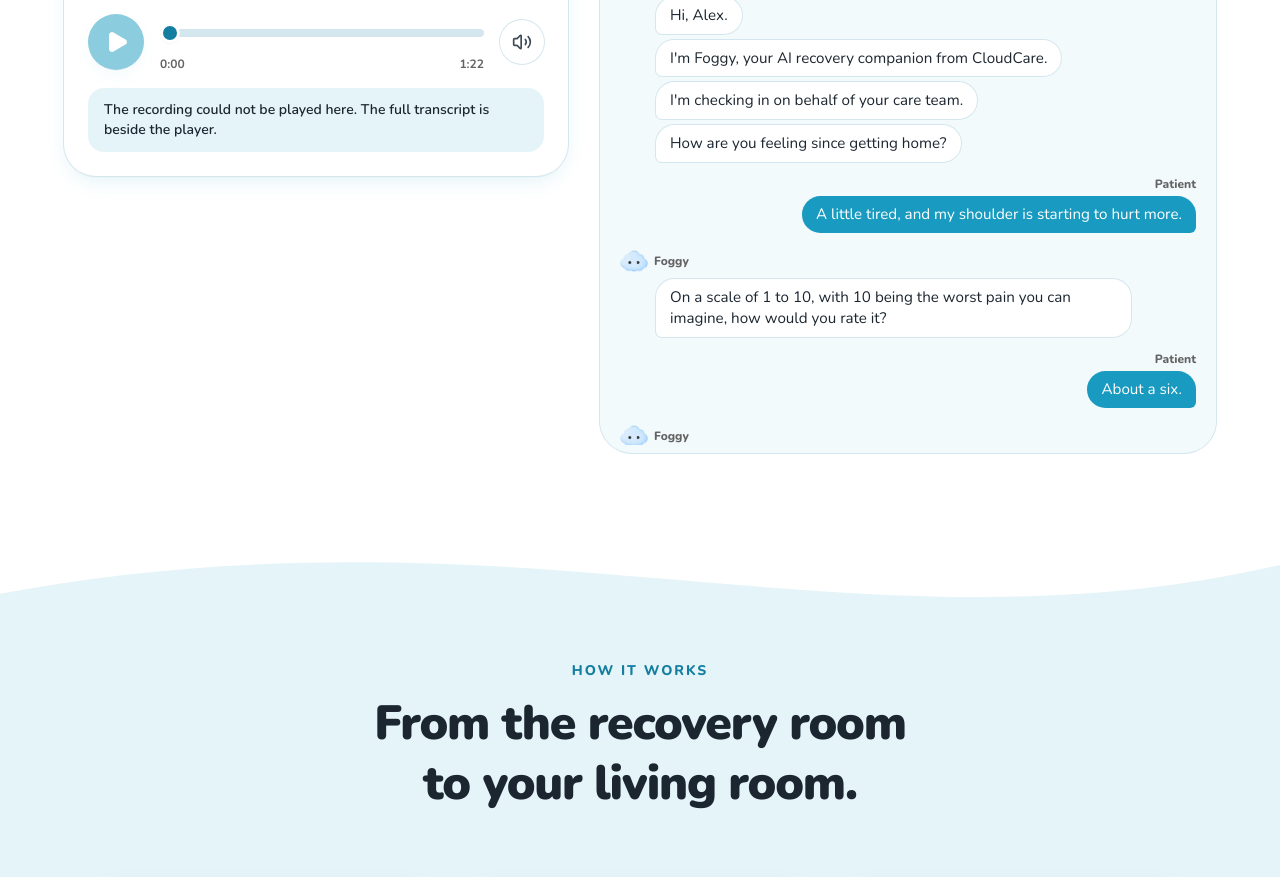
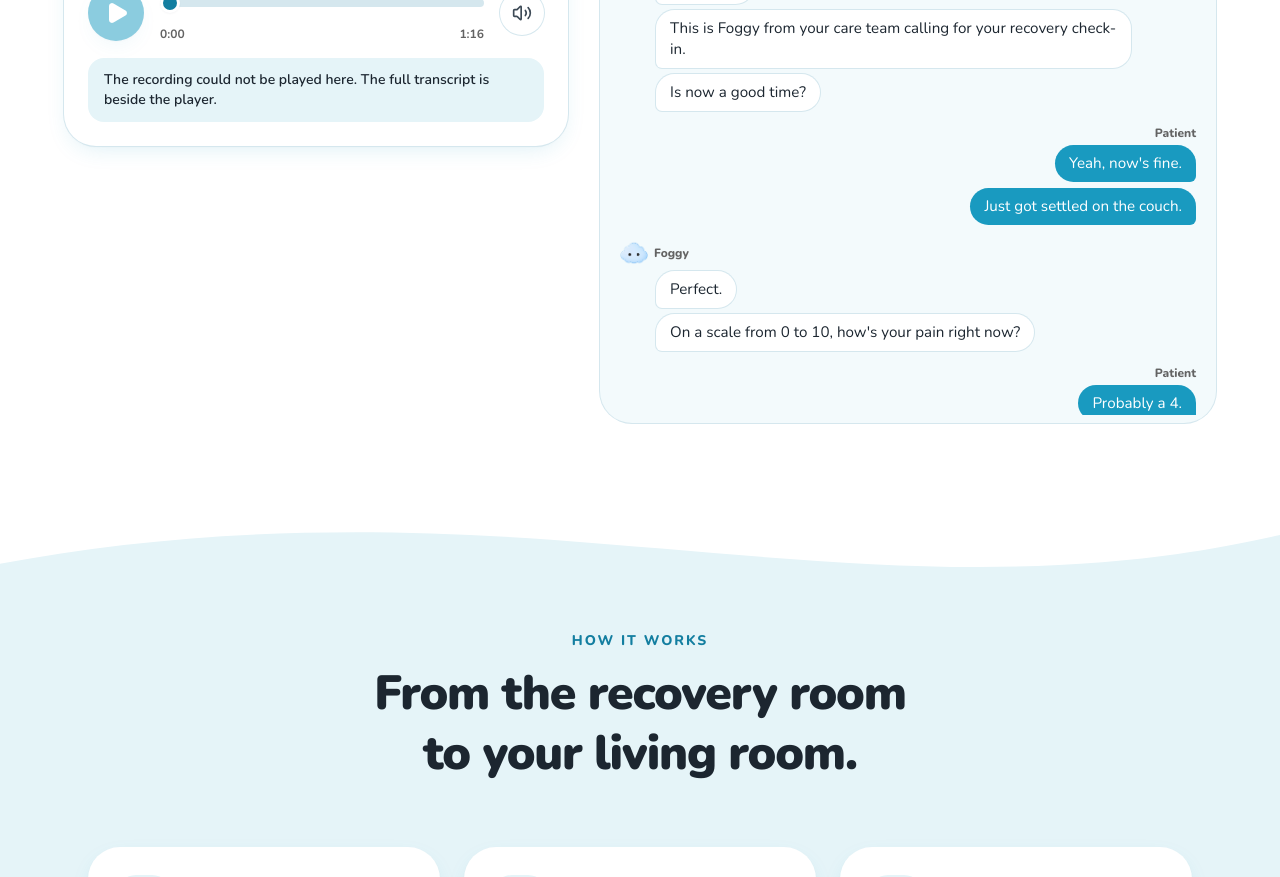
Before and after one commit to barbarakotlan/CloudCare, a Next.js app in the folder frontend/: page / in a window 1280 px wide. Shown: the part 1860-2737 px from the top of the page. Built offline with nearby package versions, Linux system fonts and the light colour scheme; no server answers.

Commit message:
frontend: new demo call recording and transcript

```diff
--- a/frontend/public/audio/foggy-demo-call.transcript.json
+++ b/frontend/public/audio/foggy-demo-call.transcript.json
@@ -1,194 +1,248 @@
 [
   {
-    "start": 0.12,
-    "end": 0.78,
+    "start": 0.14,
+    "end": 0.68,
     "speaker": "Foggy",
-    "text": "Hi, Alex."
+    "text": "Hi, Jordan."
   },
   {
-    "start": 1.06,
-    "end": 4.04,
+    "start": 0.98,
+    "end": 4.1,
     "speaker": "Foggy",
-    "text": "I'm Foggy, your AI recovery companion from CloudCare."
+    "text": "This is Foggy from your care team calling for your recovery check-in."
   },
   {
-    "start": 4.52,
-    "end": 6.36,
+    "start": 4.66,
+    "end": 5.62,
     "speaker": "Foggy",
-    "text": "I'm checking in on behalf of your care team."
+    "text": "Is now a good time?"
   },
   {
-    "start": 6.82,
-    "end": 8.26,
-    "speaker": "Foggy",
-    "text": "How are you feeling since getting home?"
+    "start": 6.08,
+    "end": 7.14,
+    "speaker": "Patient",
+    "text": "Yeah, now's fine."
   },
   {
-    "start": 9.5,
-    "end": 12.72,
+    "start": 7.7,
+    "end": 8.9,
     "speaker": "Patient",
-    "text": "A little tired, and my shoulder is starting to hurt more."
+    "text": "Just got settled on the couch."
   },
   {
-    "start": 13.16,
-    "end": 18.48,
+    "start": 9.34,
+    "end": 9.84,
     "speaker": "Foggy",
-    "text": "On a scale of 1 to 10, with 10 being the worst pain you can imagine, how would you rate it?"
+    "text": "Perfect."
   },
   {
-    "start": 18.92,
-    "end": 19.78,
-    "speaker": "Patient",
-    "text": "About a six."
+    "start": 10.44,
+    "end": 13.08,
+    "speaker": "Foggy",
+    "text": "On a scale from 0 to 10, how's your pain right now?"
   },
   {
-    "start": 20.22,
-    "end": 23.44,
-    "speaker": "Foggy",
-    "text": "Has that improved, stayed the same, or gotten worse?"
+    "start": 13.5,
+    "end": 14.66,
+    "speaker": "Patient",
+    "text": "Probably a 4."
   },
   {
-    "start": 23.9,
-    "end": 24.32,
+    "start": 15.12,
+    "end": 16.94,
     "speaker": "Patient",
-    "text": "Worse."
+    "text": "It was worse this morning before I iced it."
+  },
+  {
+    "start": 17.3,
+    "end": 18.54,
+    "speaker": "Foggy",
+    "text": "Okay, a 4."
+  },
+  {
+    "start": 19.06,
+    "end": 22.6,
+    "speaker": "Foggy",
+    "text": "Did you take your acetaminophen, the 1,000 milligrams, at 6:00 this morning?"
+  },
+  {
+    "start": 23,
+    "end": 24.48,
+    "speaker": "Patient",
+    "text": "Yeah, took that one with breakfast."
   },
   {
     "start": 24.8,
-    "end": 26.26,
-    "speaker": "Patient",
-    "text": "It was about a three earlier."
+    "end": 25.02,
+    "speaker": "Foggy",
+    "text": "Good."
   },
   {
-    "start": 26.64,
-    "end": 30.22,
+    "start": 25.5,
+    "end": 26.98,
     "speaker": "Foggy",
-    "text": "Have you been able to follow the pain medication instructions your care team gave you?"
+    "text": "And your aspirin at 8:00?"
   },
   {
-    "start": 30.62,
-    "end": 32.18,
+    "start": 27.1,
+    "end": 29.34,
     "speaker": "Patient",
-    "text": "I'm confused about the schedule."
+    "text": "Ah, no, I forgot the aspirin."
   },
   {
-    "start": 32.66,
-    "end": 34.46,
-    "speaker": "Patient",
-    "text": "I don't remember when I last took anything."
+    "start": 29.66,
+    "end": 30.06,
+    "speaker": "Foggy",
+    "text": "Don't worry."
   },
   {
-    "start": 34.78,
-    "end": 35.6,
+    "start": 30.3,
+    "end": 31.74,
     "speaker": "Foggy",
-    "text": "Thanks for telling me."
+    "text": "Go ahead and take it after this call."
   },
   {
-    "start": 36.12,
-    "end": 39.72,
+    "start": 32.18,
+    "end": 33.36,
     "speaker": "Foggy",
-    "text": "Are you having trouble breathing, chest pain, or any other new symptoms?"
+    "text": "I put it as missed for now."
   },
   {
-    "start": 40.14,
-    "end": 41.6,
-    "speaker": "Patient",
-    "text": "No, just the shoulder pain."
+    "start": 33.58,
+    "end": 34.86,
+    "speaker": "Foggy",
+    "text": "You can change it when you do take it."
   },
   {
-    "start": 42,
-    "end": 47.9,
+    "start": 35.36,
+    "end": 36.98,
     "speaker": "Foggy",
-    "text": "Because your pain is increasing and your medication timing is unclear, I'm flagging this for your care team to review."
+    "text": "Did you need any oxycodone today?"
   },
   {
-    "start": 48.48,
-    "end": 53.8,
-    "speaker": "Foggy",
-    "text": "Please contact them using the on-call number in your discharge instructions so they can clarify your next steps."
+    "start": 37.44,
+    "end": 39.22,
+    "speaker": "Patient",
+    "text": "No, the pain's been manageable without it."
   },
   {
-    "start": 54.22,
-    "end": 55.38,
-    "speaker": "Patient",
-    "text": "Can you tell them what's happening?"
+    "start": 39.56,
+    "end": 40.32,
+    "speaker": "Foggy",
+    "text": "Glad to hear it."
   },
   {
-    "start": 55.8,
-    "end": 56.1,
+    "start": 40.82,
+    "end": 44,
     "speaker": "Foggy",
-    "text": "Yes."
+    "text": "Any new numbness, tingling, or color change in your leg or foot?"
   },
   {
-    "start": 56.6,
-    "end": 63.66,
-    "speaker": "Foggy",
-    "text": "Your report includes pain increasing from three to six, uncertainty about your last medication dose, and no other symptoms reported."
+    "start": 44.46,
+    "end": 45.48,
+    "speaker": "Patient",
+    "text": "No, nothing like that."
   },
   {
-    "start": 64.2,
-    "end": 65.56,
+    "start": 45.82,
+    "end": 46.04,
     "speaker": "Foggy",
-    "text": "It will appear in their review queue."
+    "text": "Good."
   },
   {
-    "start": 65.86,
-    "end": 67.08,
+    "start": 46.58,
+    "end": 47.8,
     "speaker": "Foggy",
-    "text": "It hasn't been acknowledged yet."
+    "text": "Any falls since you got home?"
   },
   {
-    "start": 67.46,
-    "end": 68.84,
+    "start": 48.54,
+    "end": 49.12,
     "speaker": "Patient",
-    "text": "Can you share that with Sam too?"
+    "text": "No falls."
   },
   {
-    "start": 69.22,
-    "end": 72.7,
-    "speaker": "Foggy",
-    "text": "Just confirming, is this the Sam listed as your emergency contact?"
+    "start": 49.6,
+    "end": 52.2,
+    "speaker": "Patient",
+    "text": "Almost tripped over my dog Niko, but I caught myself."
   },
   {
-    "start": 73.2,
-    "end": 75.42,
+    "start": 52.54,
+    "end": 53.58,
     "speaker": "Foggy",
-    "text": "If so, I'll go ahead and share it with your permission."
+    "text": "Glad you caught yourself."
   },
   {
-    "start": 75.8,
-    "end": 76.68,
-    "speaker": "Patient",
-    "text": "Yes, please do."
+    "start": 54.1,
+    "end": 57.02,
+    "speaker": "Foggy",
+    "text": "After this call, would you like me to send the transcript to your care team?"
   },
   {
-    "start": 77.06,
-    "end": 77.36,
-    "speaker": "Foggy",
-    "text": "Shared."
+    "start": 57.36,
+    "end": 57.98,
+    "speaker": "Patient",
+    "text": "Yeah, please."
   },
   {
-    "start": 77.78,
-    "end": 79.14,
+    "start": 58.36,
+    "end": 58.74,
     "speaker": "Foggy",
-    "text": "Is there anything else you need, Alex?"
+    "text": "Will do."
   },
   {
-    "start": 79.52,
-    "end": 80.02,
-    "speaker": "Patient",
-    "text": "I'm all set."
+    "start": 59.14,
+    "end": 60.28,
+    "speaker": "Foggy",
+    "text": "Anything else I can help you with?"
   },
   {
-    "start": 80.42,
-    "end": 81.34,
-    "speaker": "Foggy",
-    "text": "I hope you feel better."
+    "start": 60.66,
+    "end": 61.16,
+    "speaker": "Patient",
+    "text": "One thing."
   },
   {
-    "start": 81.72,
-    "end": 82.16,
+    "start": 61.66,
+    "end": 63.1,
+    "speaker": "Patient",
+    "text": "When can I start showering again?"
+  },
+  {
+    "start": 63.5,
+    "end": 70.58,
     "speaker": "Foggy",
-    "text": "Take care."
+    "text": "Your care plan says you can shower 48 hours after surgery with the waterproof dressing on, just no soaking in a bath for four weeks."
+  },
+  {
+    "start": 71,
+    "end": 71.24,
+    "speaker": "Patient",
+    "text": "Great."
+  },
+  {
+    "start": 71.5,
+    "end": 71.82,
+    "speaker": "Patient",
+    "text": "That's all."
+  },
+  {
+    "start": 72.14,
+    "end": 72.4,
+    "speaker": "Patient",
+    "text": "Thanks."
+  },
+  {
+    "start": 72.78,
+    "end": 73.6,
+    "speaker": "Foggy",
+    "text": "You're welcome, Jordan."
+  },
+  {
+    "start": 73.92,
+    "end": 75.98,
+    "speaker": "Foggy",
+    "text": "Keep that leg up and I'll check in again tomorrow."
   }
 ]
--- a/frontend/src/components/landing/HearFoggy.tsx
+++ b/frontend/src/components/landing/HearFoggy.tsx
@@ -8,7 +8,7 @@ import { CallPlayer, type TranscriptLine } from "./CallPlayer";
  */
 const LINES: TranscriptLine[] = transcript;
 /** Length of the MP3 in seconds; the player replaces it with the file's own metadata once loaded. */
-const DURATION = 82.44;
+const DURATION = 76.28;
 
 export function HearFoggy() {
   return (
@@ -20,10 +20,12 @@ export function HearFoggy() {
             Hear a real check-in call.
           </h2>
           <p className="mt-4 text-lg leading-relaxed text-ink-soft text-pretty">
-            Foggy calls after discharge, asks about pain and medicines one question at a time, checks for warning signs,
-            and passes a summary to the care team when the patient asks.
+            Foggy calls after discharge, runs the check-in one question at a time, answers from the care plan, and asks
+            before sending anything to the care team.
           </p>
-          <p className="mt-3 text-sm font-semibold text-brand-gray">Recorded demo call with a fictional patient.</p>
+          <p className="mt-3 text-sm font-semibold text-brand-gray">
+            Recorded demo call with Jordan, our fictional demo patient.
+          </p>
         </div>
 
         <div className="mt-10 sm:mt-12">
```
Also changed, not shown: 1 other file (tests, documents, lock files or other folders).
